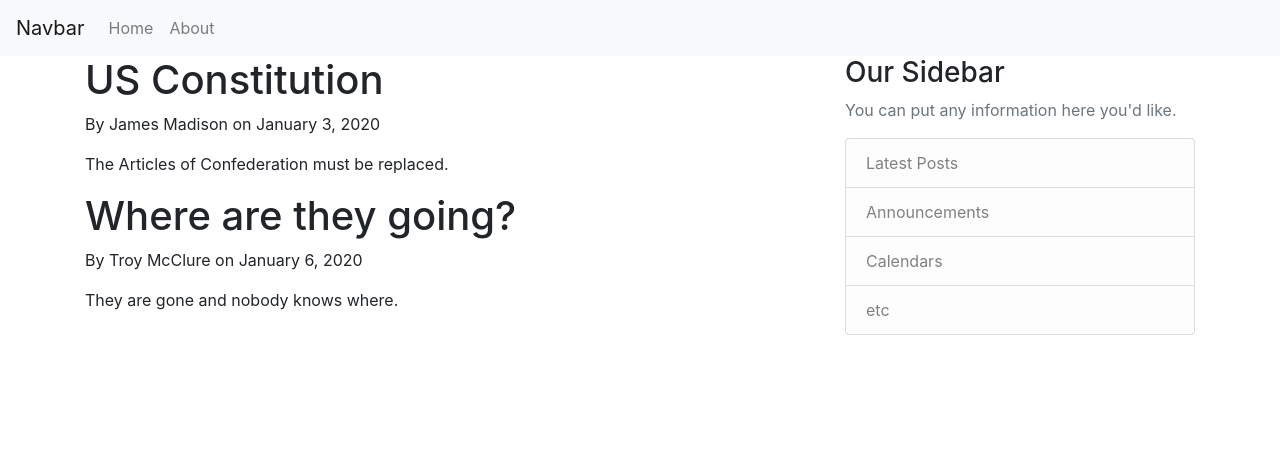
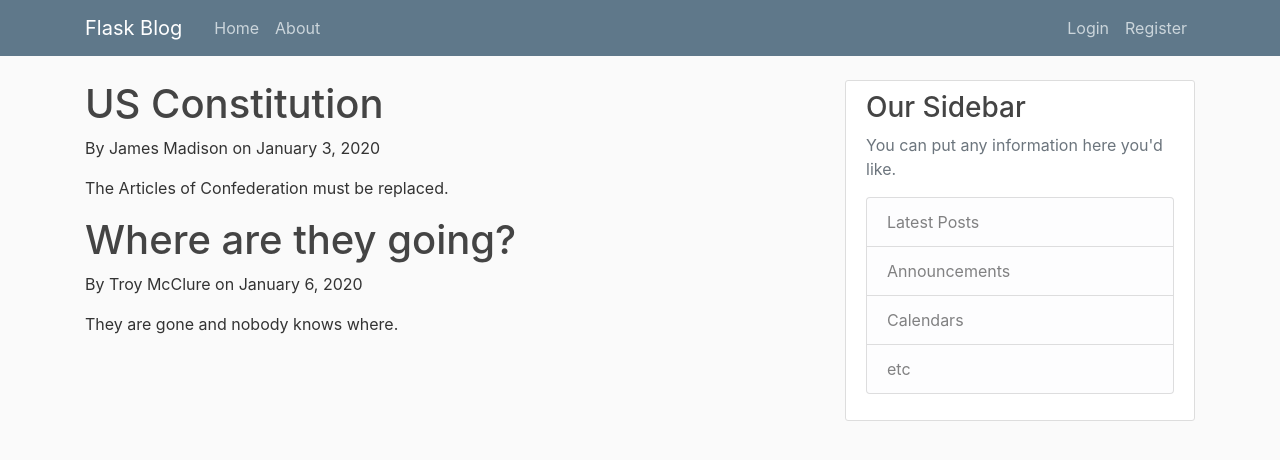
Before and after one commit to jimxshaw/FlaskBlog, a Flask app: page / in a window 1280 px wide. Shown: the top 460 px of the page. Run offline with Flask 2, Linux system fonts and the light colour scheme; some libraries are stand-ins or nearby versions.

Commit message:
Add main.css and add header plus navbar to layout template.

```diff
--- a/flaskblog.py
+++ b/flaskblog.py
@@ -1,4 +1,4 @@
-from flask import Flask, render_template
+from flask import Flask, render_template, url_for
 
 app = Flask(__name__)
 
--- /dev/null
+++ b/static/main.css
@@ -0,0 +1,85 @@
+body {
+  background: #fafafa;
+  color: #333333;
+  margin-top: 5rem;
+}
+
+h1,
+h2,
+h3,
+h4,
+h5,
+h6 {
+  color: #444444;
+}
+
+.bg-steel {
+  background-color: #5f788a;
+}
+
+.site-header .navbar-nav .nav-link {
+  color: #cbd5db;
+}
+
+.site-header .navbar-nav .nav-link:hover {
+  color: #ffffff;
+}
+
+.site-header .navbar-nav .nav-link.active {
+  font-weight: 500;
+}
+
+.content-section {
+  background: #ffffff;
+  padding: 10px 20px;
+  border: 1px solid #dddddd;
+  border-radius: 3px;
+  margin-bottom: 20px;
+}
+
+.article-title {
+  color: #444444;
+}
+
+a.article-title:hover {
+  color: #428bca;
+  text-decoration: none;
+}
+
+.article-content {
+  white-space: pre-line;
+}
+
+.article-img {
+  height: 65px;
+  width: 65px;
+  margin-right: 16px;
+}
+
+.article-metadata {
+  padding-bottom: 1px;
+  margin-bottom: 4px;
+  border-bottom: 1px solid #e3e3e3;
+}
+
+.article-metadata a:hover {
+  color: #333;
+  text-decoration: none;
+}
+
+.article-svg {
+  width: 25px;
+  height: 25px;
+  vertical-align: middle;
+}
+
+.account-img {
+  height: 125px;
+  width: 125px;
+  margin-right: 20px;
+  margin-bottom: 16px;
+}
+
+.account-heading {
+  font-size: 2.5rem;
+}
--- a/templates/layout.html
+++ b/templates/layout.html
@@ -12,6 +12,7 @@
       integrity="sha384-ggOyR0iXCbMQv3Xipma34MD+dH/1fQ784/j6cY/iJTQUOhcWr7x9JvoRxT2MZw1T"
       crossorigin="anonymous"
     />
+    <link rel="stylesheet" type="text/css" href="{{ url_for('static', filename='main.css') }}" />
 
     {% if title %}
     <title>Flask Blog - {{ title }}</title>
@@ -21,28 +22,24 @@
   </head>
   <body>
     <header class="site-header">
-      <nav class="navbar navbar-expand-lg navbar-light bg-light">
-        <a class="navbar-brand" href="#">Navbar</a>
-        <button
-          class="navbar-toggler"
-          type="button"
-          data-toggle="collapse"
-          data-target="#navbarNav"
-          aria-controls="navbarNav"
-          aria-expanded="false"
-          aria-label="Toggle navigation"
-        >
-          <span class="navbar-toggler-icon"></span>
-        </button>
-        <div class="collapse navbar-collapse" id="navbarNav">
-          <ul class="navbar-nav">
-            <li class="nav-item">
-              <a class="nav-link" href="/">Home</a>
-            </li>
-            <li class="nav-item">
-              <a class="nav-link" href="/about">About</a>
-            </li>
-          </ul>
+      <nav class="navbar navbar-expand-md navbar-dark bg-steel fixed-top">
+        <div class="container">
+          <a class="navbar-brand mr-4" href="/">Flask Blog</a>
+          <button class="navbar-toggler" type="button" data-toggle="collapse" data-target="#navbarToggle"
+            aria-controls="navbarToggle" aria-expanded="false" aria-label="Toggle navigation">
+            <span class="navbar-toggler-icon"></span>
+          </button>
+          <div class="collapse navbar-collapse" id="navbarToggle">
+            <div class="navbar-nav mr-auto">
+              <a class="nav-item nav-link" href="/">Home</a>
+              <a class="nav-item nav-link" href="/about">About</a>
+            </div>
+            <!-- Navbar Right Side -->
+            <div class="navbar-nav">
+              <a class="nav-item nav-link" href="/login">Login</a>
+              <a class="nav-item nav-link" href="/register">Register</a>
+            </div>
+          </div>
         </div>
       </nav>
     </header>
```
